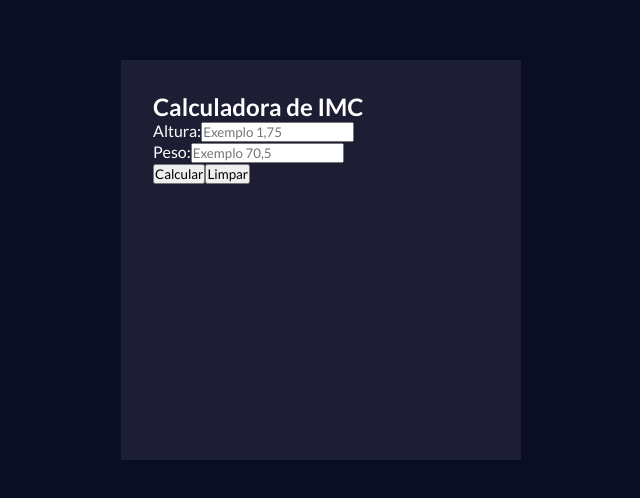
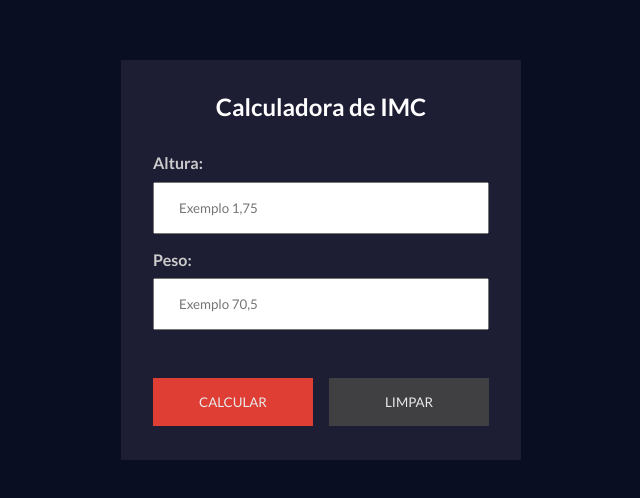
Before and after one commit to Bisdcode/IMC_Calculator_React, a React (Vite) app in the folder imc_calc/: page / in a window 1280 px wide. Shown: the part 140-638 px from the top of the page, without its empty margins (319-959 px from the left). Built offline with nearby package versions, Linux system fonts and the light colour scheme.

Commit message:
btn components and style for ImcCalc.jsx

```diff
--- /dev/null
+++ b/imc_calc/src/components/Button.css
@@ -0,0 +1,18 @@
+button {
+    text-transform: uppercase;
+    padding: 1rem 1.5rem;
+    background-color: #f44236;
+    border: none;
+    color: #fff;
+    cursor: pointer;
+    opacity: 0.9;
+    flex: 1;
+}
+
+button:hover {
+    opacity: 1;
+}
+
+#clear-btn {
+    background-color: #444;
+}
--- /dev/null
+++ b/imc_calc/src/components/Button.jsx
@@ -0,0 +1,9 @@
+import './Button.css'
+
+const Button = ({id,text}) => {
+  return (
+    <button id={id}>{text}</button>
+  )
+}
+
+export default Button
--- a/imc_calc/src/components/ImcCalc.css
+++ b/imc_calc/src/components/ImcCalc.css
@@ -0,0 +1,34 @@
+#calc-container h2 {
+    text-align: center;
+    margin-bottom: 2rem;
+}
+
+.form-inputs {
+    display: flex;
+    flex-direction: column;
+    justify-content: space-between;
+}
+
+.form-control {
+    display: flex;
+    flex-direction: column;
+    flex: 1;
+    margin-bottom: 1rem;
+}
+
+.form-control label {
+    font-weight: bold;
+    margin-bottom: .6rem;
+    color: #CCC;
+}
+
+.form-control input {
+    padding: 1rem 1.5rem;
+}
+
+.action-control {
+    display: flex;
+    justify-content: space-between;
+    gap: 1rem;
+    margin-top: 2rem;
+}
--- a/imc_calc/src/components/ImcCalc.jsx
+++ b/imc_calc/src/components/ImcCalc.jsx
@@ -1,3 +1,4 @@
+import Button from "./Button"
 import "./ImcCalc.css"
 const ImcCalc = () => {
   return (
@@ -15,8 +16,8 @@ const ImcCalc = () => {
             </div>
         </div>
         <div className="action-control">
-            <button>Calcular</button>
-            <button>Limpar</button>
+            <Button id="calc-btn" text="Calcular"/>
+            <Button id="clear-btn" text="Limpar"/>
         </div>
     </form>
     </div>
```
